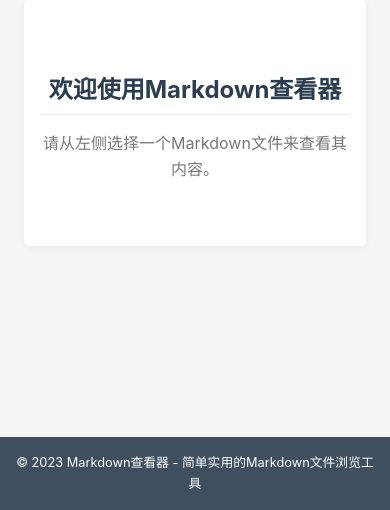
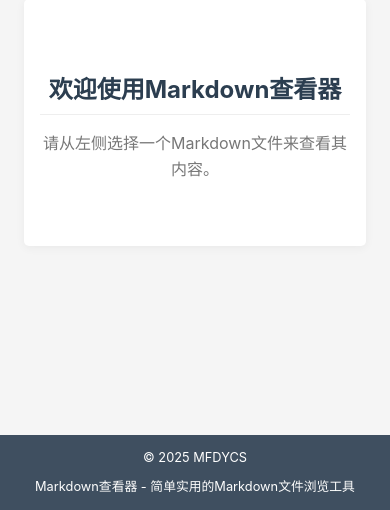
Before and after one commit to mfdycs/markdown-webviewer, a Flask app: page / in a window 390 px wide. Shown: the part 334-844 px from the top of the page. Run offline with Flask 2, Linux system fonts and the light colour scheme.

Commit message:
fix highlight

```diff
--- a/app.py
+++ b/app.py
@@ -187,21 +187,24 @@ def save_content():
 def create_file():
     """创建新的Markdown文件"""
     data = request.json
-    file_name = data.get('name')
+    file_name = data.get('name', '').strip()
     directory = data.get('directory', '')
 
     if not file_name:
         return jsonify({'error': '未提供文件名'}), 400
 
     try:
-        # 确保文件名以.md结尾
-        if not file_name.endswith('.md'):
-            file_name += '.md'
+        # 移除可能存在的.md后缀，然后重新添加
+        file_name = file_name.replace('.md', '')
+        file_name = f"{file_name}.md"
+
+        # 检查文件名是否包含非法字符
+        if any(char in file_name for char in ['/', '\\', ':', '*', '?', '"', '<', '>', '|']):
+            return jsonify({'error': '文件名包含非法字符'}), 400
 
         # 清理路径
         directory = directory.lstrip('/\\')
         directory = os.path.normpath(directory).replace('\\', '/') if directory else ''
-        file_name = file_name.lstrip('/\\')
 
         # 构建文件路径
         relative_path = os.path.join(directory, file_name) if directory else file_name
--- a/static/css/style.css
+++ b/static/css/style.css
@@ -360,11 +360,29 @@ header h1 {
 footer {
     background-color: #2c3e50;
     color: white;
-    text-align: center;
-    padding: 1rem;
+    padding: 0.8rem 1.5rem;
     font-size: 0.8rem;
     opacity: 0.9;
     z-index: 100;
+    display: flex;
+    justify-content: space-between;
+    align-items: center;
+    height: 20px; /* 固定高度 */
+}
+
+.footer-left, .footer-right {
+    display: flex;
+    align-items: center;
+}
+
+.footer-left a {
+    color: white;
+    text-decoration: none;
+    transition: opacity 0.2s;
+}
+
+.footer-left a:hover {
+    opacity: 0.8;
 }
 
 /* 新文件对话框 */
@@ -490,4 +508,17 @@ footer {
         min-height: 400px;
         max-height: none;
     }
+
+    footer {
+        flex-direction: column;
+        height: auto;
+        padding: 0.8rem;
+        text-align: center;
+        gap: 0.5rem;
+    }
+
+    .footer-left, .footer-right {
+        width: 100%;
+        justify-content: center;
+    }
 }
--- a/static/js/app.js
+++ b/static/js/app.js
@@ -2,7 +2,7 @@ document.addEventListener('DOMContentLoaded', function() {
     // 获取DOM元素
     const fileTree = document.getElementById('file-tree');
     const contentContainer = document.getElementById('content-container');
-    const markdownContent = document.getElementById('markdown-content');
+    let markdownContent = document.getElementById('markdown-content');
     const refreshBtn = document.getElementById('refresh-btn');
     const newFileBtn = document.getElementById('new-file-btn');
     const newFileModal = document.getElementById('new-file-modal');
@@ -124,6 +124,9 @@ document.addEventListener('DOMContentLoaded', function() {
      * 创建新文件
      */
     function createNewFile(fileName, directory) {
+        // 移除可能存在的.md后缀
+        fileName = fileName.replace(/\.md$/, '');
+
         fetch('/api/create', {
             method: 'POST',
             headers: {
--- a/templates/index.html
+++ b/templates/index.html
@@ -86,7 +86,12 @@
     </div>
 
     <footer>
-        <p>&copy; 2023 Markdown查看器 - 简单实用的Markdown文件浏览工具</p>
+        <div class="footer-left">
+            <p>&copy; 2025 <a href="https://github.com/mfdycs">MFDYCS</a></p>
+        </div>
+        <div class="footer-right">
+            <p>Markdown查看器 - 简单实用的Markdown文件浏览工具</p>
+        </div>
     </footer>
 
     <script src="{{ url_for('static', filename='js/app.js') }}"></script>
```
Also changed, not shown: README.md, README_zh.md (added), 1 other file.
